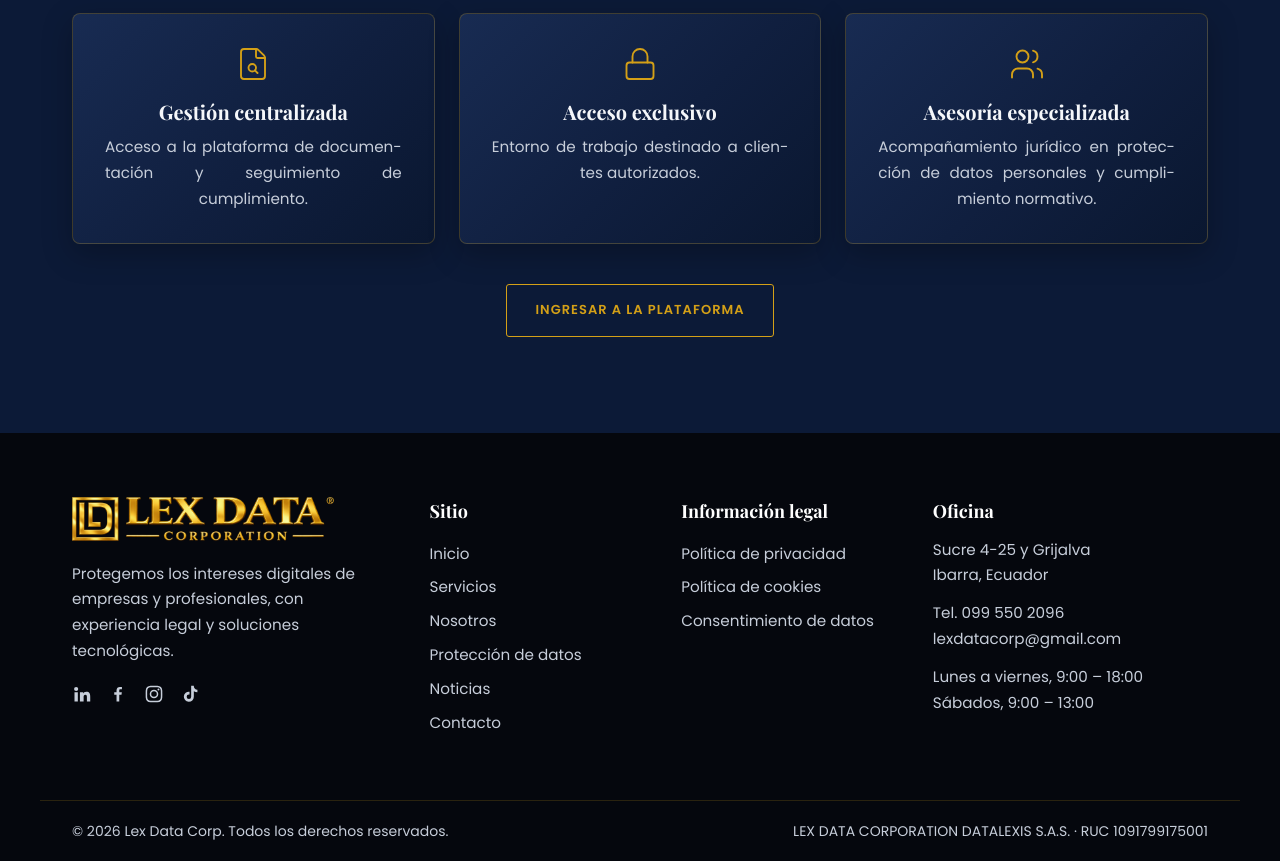
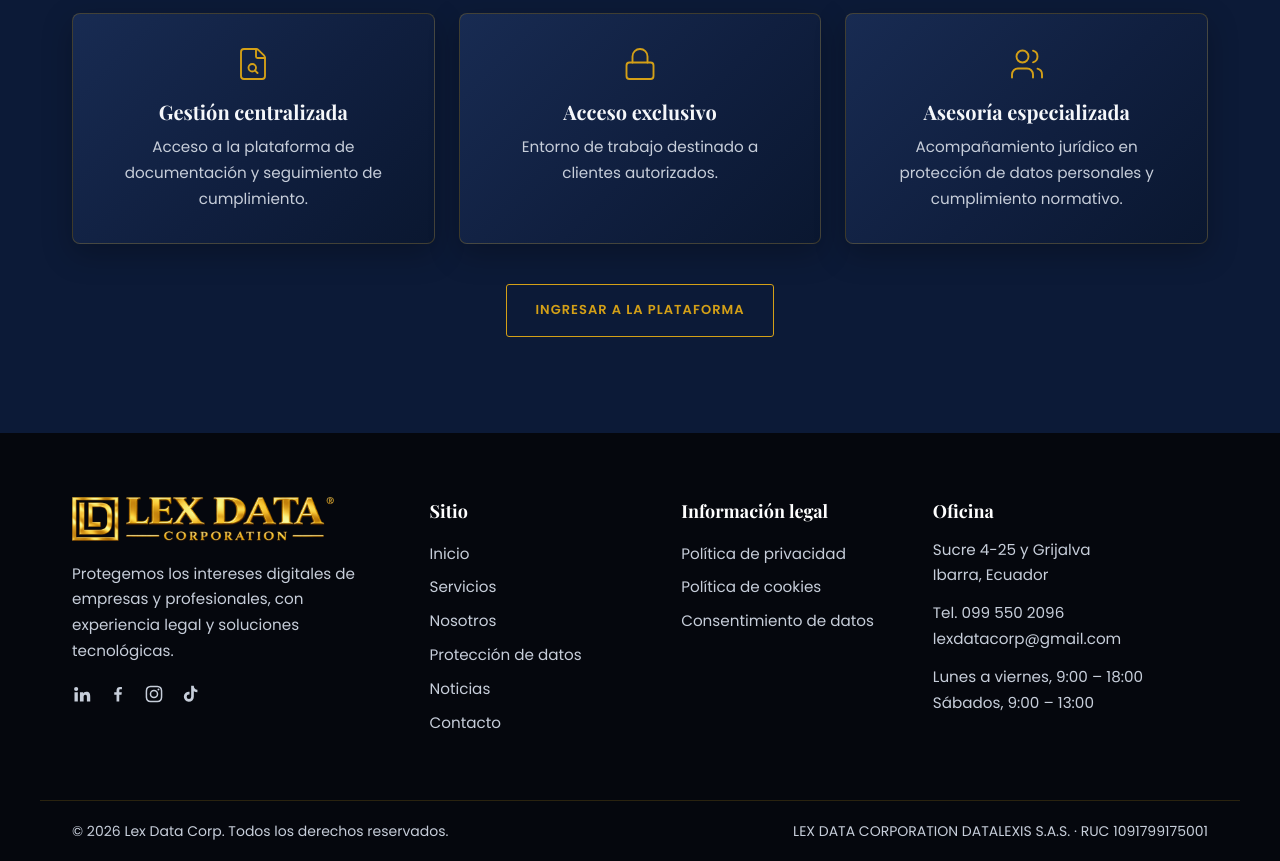
Before and after one commit to orbexstudiosec-del/lexdata2.0, a Next.js app: page /proteccion-de-datos in a window 1280 px wide. Shown: the part 4080-4941 px from the top of the page. Built offline with nearby package versions, Linux system fonts and the light colour scheme; a web font is replaced by a local one.

Commit message:
Tarjetas cortas de la plataforma, centradas
Co-Authored-By: Claude Opus 5.5 <noreply@anthropic.com>

```diff
--- a/src/app/proteccion-de-datos/page.tsx
+++ b/src/app/proteccion-de-datos/page.tsx
@@ -188,7 +188,7 @@ export default function DataProtectionPage() {
             <li key={title} className="card p-8 text-center">
               <Icon aria-hidden className="mx-auto size-9 text-gold" strokeWidth={1.25} />
               <h3 className="mt-4 font-display text-xl font-bold">{title}</h3>
-              <p className="mt-2 text-justify hyphens-auto [text-align-last:center] text-[0.95rem] text-mist">{text}</p>
+              <p className="mt-2 text-[0.95rem] text-mist">{text}</p>
             </li>
           ))}
         </ul>
```
